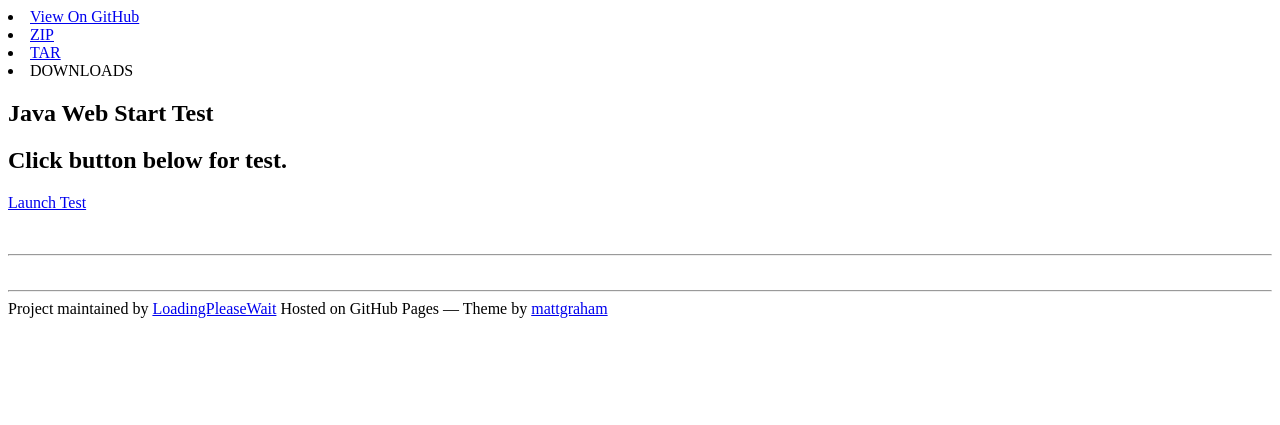
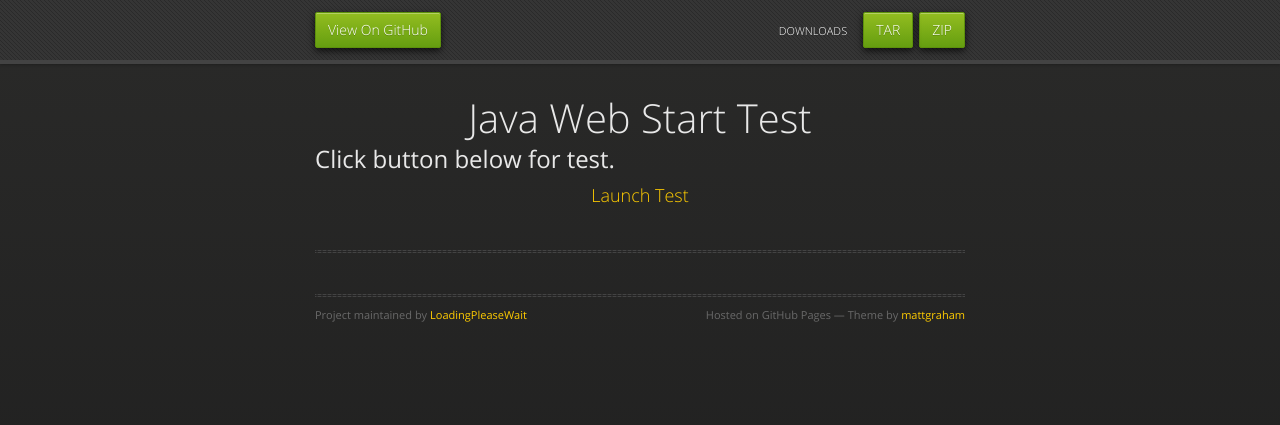
Before and after one commit to LoadingPleaseWait/JavaWSTest, a plain HTML site: page index.html in a window 1280 px wide. Drawn offline with nearby package versions, Linux system fonts and the light colour scheme; a script that the page names is missing.

Commit message:
trusted library and using theme again

```diff
--- a/index.html
+++ b/index.html
@@ -4,6 +4,7 @@
     <meta charset="utf-8">
     <title>Java Web Start Test</title>
     <meta http-equiv="Content-Type" content="text/html; charset=windows-1252">
+    <link rel="stylesheet" href="stylesheets/styles.css">
     <link rel="stylesheet" href="stylesheets/pygment_trac.css">
     <script src="https://ajax.googleapis.com/ajax/libs/jquery/1.7.1/jquery.min.js"></script>
     <!--[if lt IE 9]>
```
Also changed, not shown: manifest.txt, 1 other file.
